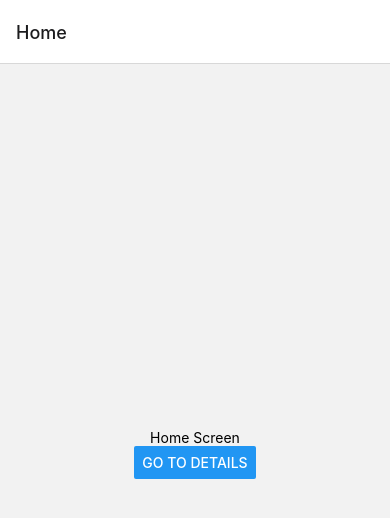
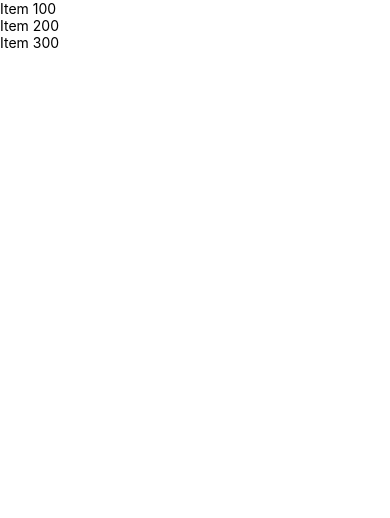
Before and after one commit to kuldeeepkumar/practiceApp, a React Native app: screen / in a window 390 px wide. Shown: the top 518 px of the page. Built offline with nearby package versions, Linux system fonts and the light colour scheme.

Commit message:
some changes done

```diff
--- a/App.js
+++ b/App.js
@@ -4,6 +4,7 @@ import { StyleSheet, Text, View } from "react-native";
 import Exercise14 from "./src/exercises/Exercise14";
 import Exercise13 from "./src/exercises/Exercise13";
 import Exercise15 from "./src/exercises/Exercise15";
+import Exercise16 from "./src/exercises/Exercise16";
 
 export default function App() {
   return (
@@ -28,7 +29,8 @@ export default function App() {
 
       {/*Comprehensive list of React Native Syles are covered in Exercise 12 */}
       {/* <Exercise14 /> */}
-      <Exercise15 />
+      {/* <Exercise15 /> */}
+      <Exercise16 />
     </>
   );
 }
--- a/src/exercises/Exercise16.js
+++ b/src/exercises/Exercise16.js
@@ -3,9 +3,9 @@ import { FlatList, Text, View } from "react-native";
 import React from "react";
 
 const DATA = [
-  { id: "1", title: "Item 1" },
-  { id: "2", title: "Item 2" },
-  { id: "3", title: "Item 3" },
+  { id: "1", title: "Item 100" },
+  { id: "2", title: "Item 200" },
+  { id: "3", title: "Item 300" },
   // Add more items
 ];
 
```
